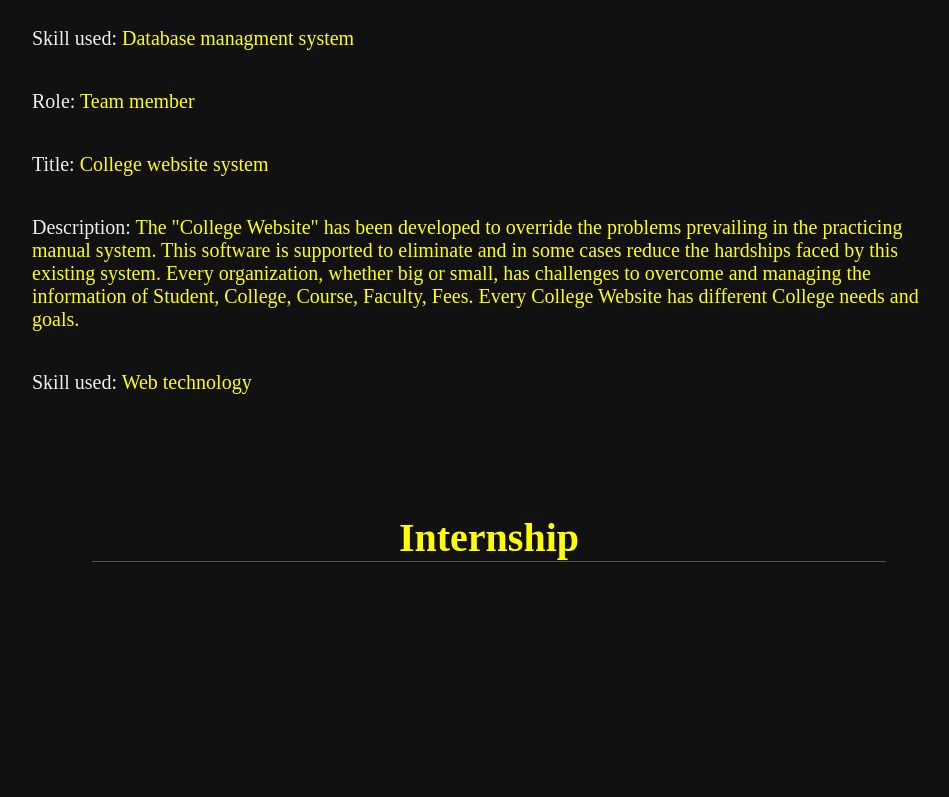
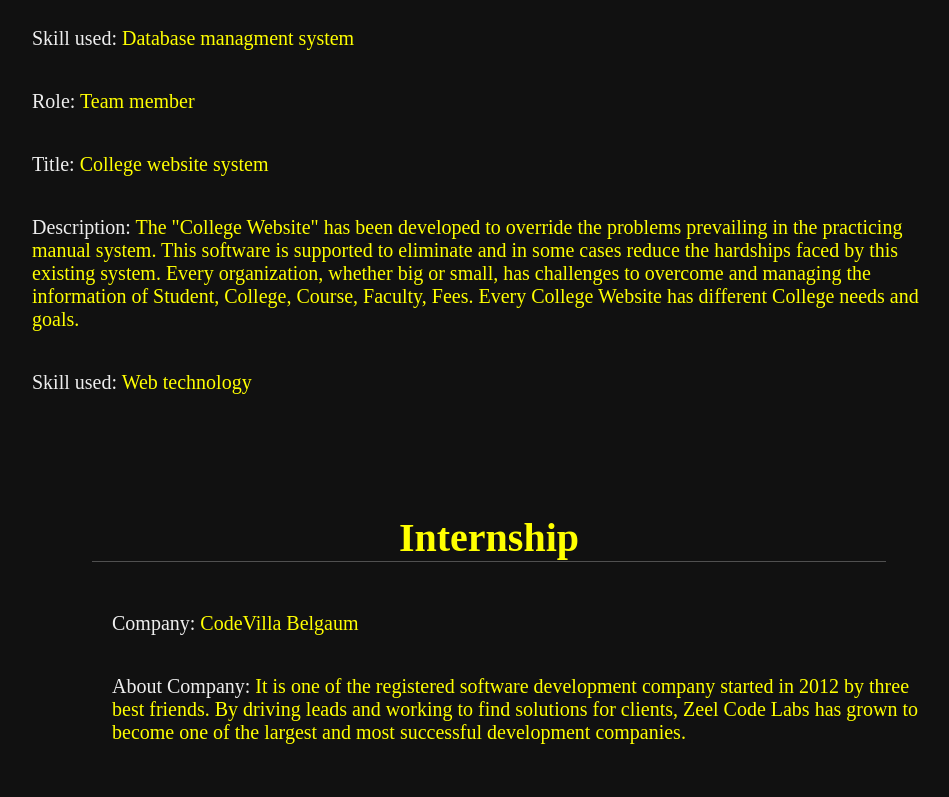
Before and after one commit to Ifra123/abc, a plain HTML site: page index.html in a window 1280 px wide. Shown: the part 2160-2957 px from the top of the page, without its empty margins (326-1275 px from the left). Before the commit the page ends 2770 px from the top, so only its background shows below. Drawn offline with Linux system fonts and the light colour scheme.

Commit message:
Add files via upload

```diff
--- a/index.html
+++ b/index.html
@@ -124,8 +124,12 @@
      <h1 class="heading"><span>Internship</span></h1>
      <div class="Row">
         <div class="det">
-     </div>
-
+     <h3><span>Company: </span>CodeVilla Belgaum</h3>
+     <h3><span>About Company: </span>It is one of the registered software development company started in
+                      2012 by three best friends. By driving leads and working to find solutions for
+                      clients, Zeel Code Labs has grown to become one of the largest and most successful
+                      development companies.
+</div>
 </div>
 </section>
 </body>
```
